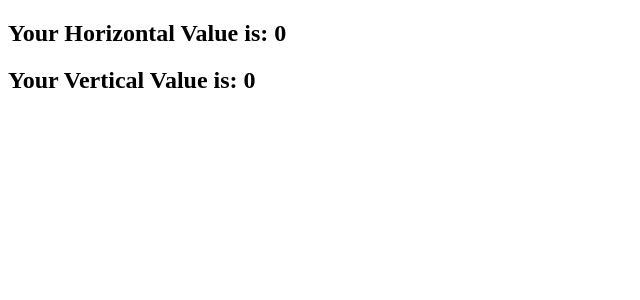
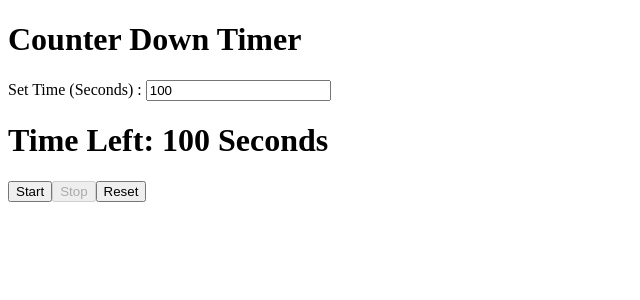
Before and after one commit to Mohamed-Abdinasir-Farah/React-JS-Exercises, a React (Vite) app: page / in a window 1280 px wide. Shown: the top 300 px of the page, without its empty margins (0-640 px from the left). Built offline with nearby package versions, Linux system fonts and the light colour scheme.

Commit message:
commited exercise 8

```diff
--- a/src/App.jsx
+++ b/src/App.jsx
@@ -3,4 +3,5 @@
 // export {default} from './Exercise4/App';
 // export {default} from './Exercise5/ShoppingCart';
 // export {default} from './Exercise6/Exercise6';
-export {default} from './Exercise7/Exercise7';
+// export {default} from './Exercise7/Exercise7';
+export {default} from './Exercise8/Exercise8'
--- /dev/null
+++ b/src/Exercise8/Exercise8.jsx
@@ -0,0 +1,64 @@
+import { useState, useEffect } from "react";
+
+const countdown = () => {
+  const [previousTime, setPreviousTime] = useState(100);
+  const [timeLeft, setTimeLeft] = useState(100);
+  const [isRunning, setIsRunning] = useState(false);
+
+  useEffect(() => {
+    let timerId;
+    if (isRunning && timeLeft > 0) {
+      timerId = setInterval(() => {
+        setTimeLeft((prev) => prev - 1)
+      }, 1000);
+    }
+
+    return(()=> {
+      clearInterval(timerId)
+    })
+  }, [isRunning, timeLeft])
+
+  const handleStart = () => {
+    if (timeLeft > 0) {
+      setIsRunning(true);
+    }
+  };
+
+  const handleStop = () => {
+    setIsRunning(false);
+  };
+
+  const handleReset = () => {
+    setIsRunning(false);
+    setTimeLeft(previousTime);
+  };
+
+  const handleTimeChange = (e) => {
+    const value = Number(e.target.value);
+    setPreviousTime(value);
+    setTimeLeft(value);
+    setIsRunning(false);
+  }
+
+  return (
+    <div>
+      <h1>Counter Down Timer</h1>
+      <label htmlFor="htmlFor">Set Time (Seconds) : </label>
+      <input
+        type="number"
+        name="time"
+        id="time"
+        value={previousTime}
+        onChange={handleTimeChange}
+      />
+
+      <h1>Time Left: {timeLeft} Seconds</h1>
+
+      <button disabled={isRunning || timeLeft === 0} onClick={handleStart}>Start</button>
+      <button disabled={!isRunning} onClick={handleStop}>Stop</button>
+      <button onClick={handleReset}>Reset</button>
+    </div>
+  );
+}
+
+export default countdown;
```
Also changed, not shown: src/Exercise8/App.jsx (added, +7 -0 lines).
